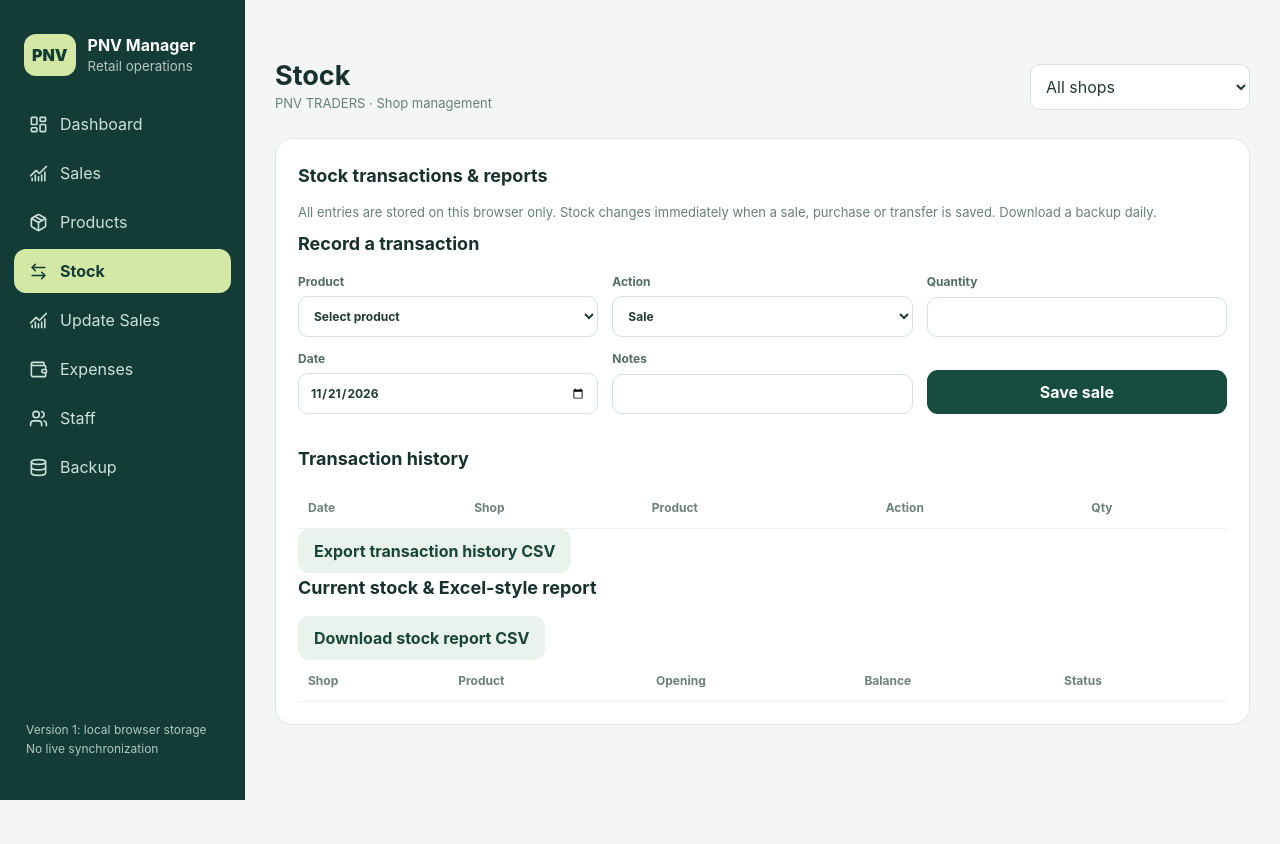
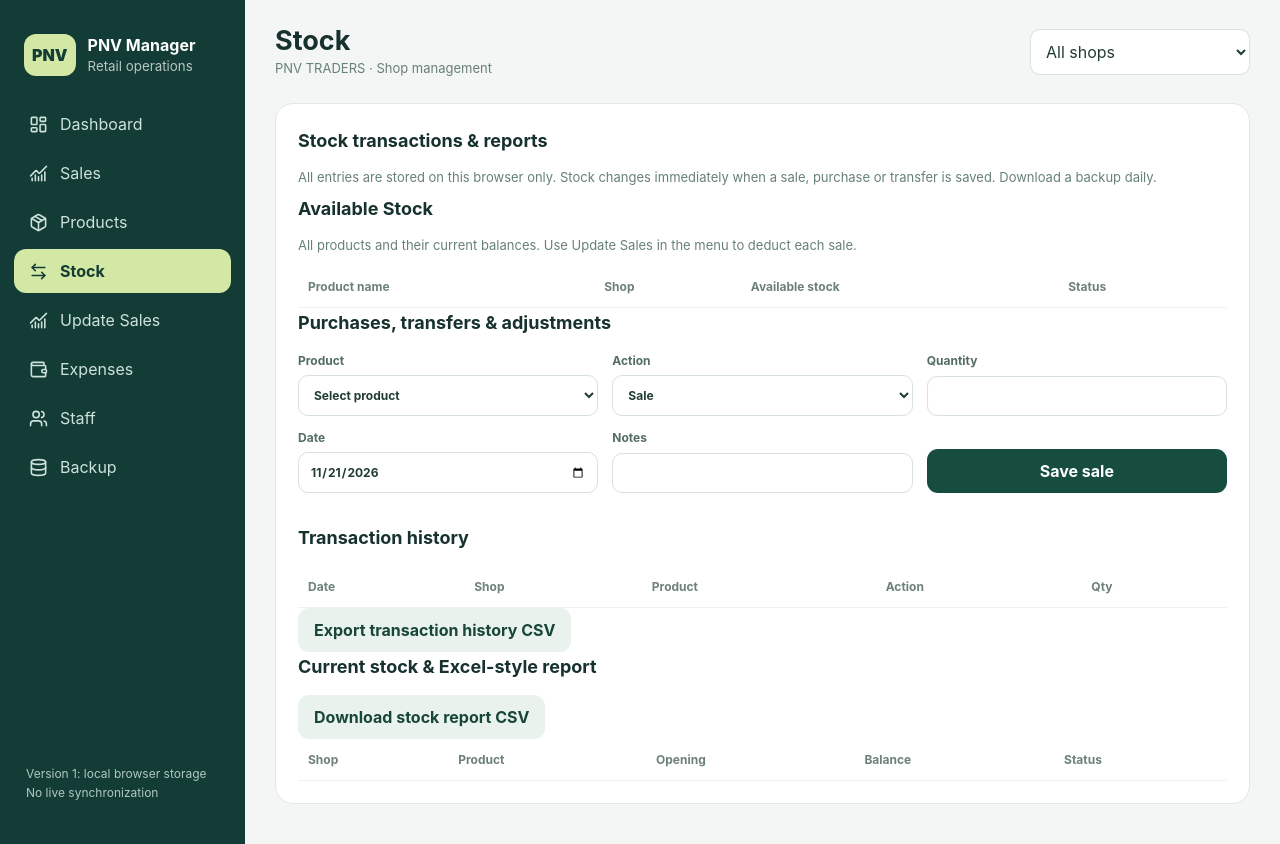
Before and after one commit to praveenvishalchemtech-sys/pnv-manage, a React (Vite) app: page / in a window 1280 px wide. Both pictures are taken after a click on the button "Stock". Before the commit the page ends 800 px from the top, so only its background shows below. Built offline with nearby package versions, Linux system fonts and the light colour scheme.

Commit message:
Show available stock list first in Stock tab

```diff
--- a/src/StockUpgrade.jsx
+++ b/src/StockUpgrade.jsx
@@ -61,7 +61,8 @@ export default function StockUpgrade({data,setData,shop,tab}){
  {importError&&<p role="alert" className="warning">{importError}</p>}
  {preview&&<div className="notice"><div><b>{preview.list.length} products found in {preview.sheet}</b><p>{preview.invalid.length} invalid balances; {preview.duplicates.length} duplicate product names.</p><p>Sample: {preview.list.slice(0,5).map(x=>x.name+' ('+x.balance+')').join(', ')}</p><button className="primary" disabled={!!(preview.invalid.length||preview.duplicates.length)} onClick={importProducts}>Confirm product import</button></div></div>}
  </>}
- {tab==='Stock'&&<><h2>Record a transaction</h2><form className="entry" onSubmit={transact}>
+ {tab==='Stock'&&<><h2>Available Stock</h2><p className="muted">All products and their current balances. Use Update Sales in the menu to deduct each sale.</p><div className="tablewrap"><table><thead><tr><th>Product name</th><th>Shop</th><th>Available stock</th><th>Status</th></tr></thead><tbody>{productRows.slice().sort((a,b)=>a.name.localeCompare(b.name)).map(p=><tr key={p.id}><td><b>{p.name}</b></td><td>{p.shop}</td><td><b>{p.balance} {p.unit||'pcs'}</b></td><td>{p.balance<=number(p.reorder)?'Low stock':'OK'}</td></tr>)}</tbody></table></div></>}
+ {tab==='Stock'&&<><h2>Purchases, transfers & adjustments</h2><form className="entry" onSubmit={transact}>
  <label>Product<select required value={product} onChange={e=>{setProduct(e.target.value);setTo('')}}><option value="">Select product</option>{products.map(p=><option key={p.id} value={p.id}>{p.shop} · {p.name} · {balances.get(p.id)||0} available</option>)}</select></label>
  <label>Action<select value={mode} onChange={e=>setMode(e.target.value)}>{['Sale','Purchase','Transfer','Damage','Return'].map(x=><option key={x}>{x}</option>)}</select></label>
  <label>Quantity<input type="number" min="1" step="1" required value={qty} onChange={e=>setQty(e.target.value)}/></label>
```
